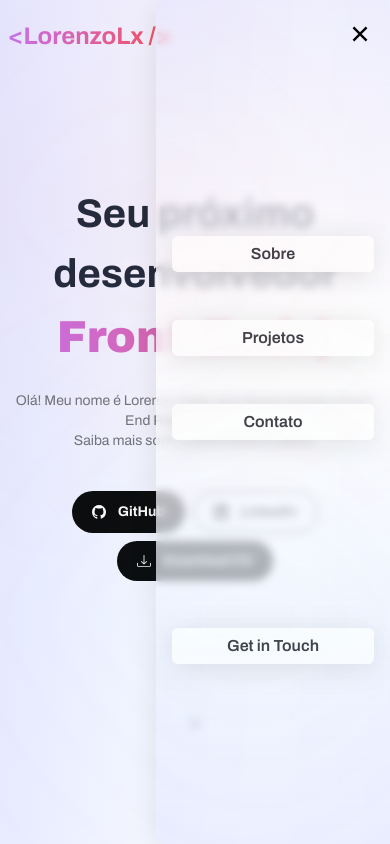
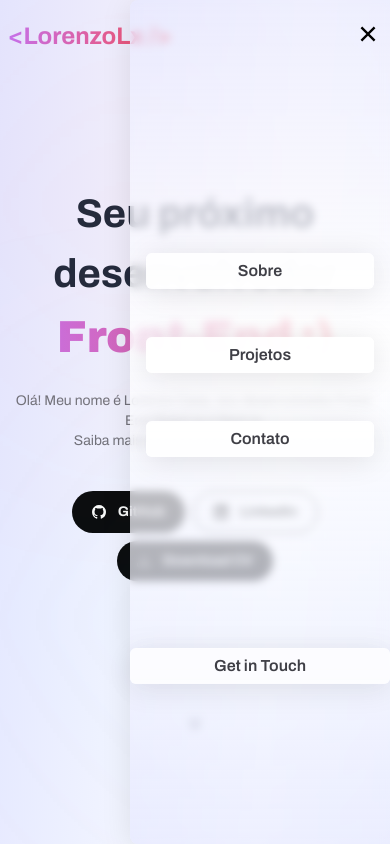
Before and after one commit to LxLorenzo/lorenzo-casa, a Next.js app: page / in a window 390 px wide. Both pictures are taken after a click on the picture 368 px from the left and 36 px from the top of the page. Shown: the top 844 px of the page. Built offline with nearby package versions, Linux system fonts and the light colour scheme.

Commit message:
style: add animated navbar

```diff
--- a/src/app/components/Header.tsx
+++ b/src/app/components/Header.tsx
@@ -31,14 +31,30 @@ const Header = () => {
       >
         Get in Touch
       </Link>
-      {isMenuOpen ? (
-        <div className="menu z-10 lg:hidden fixed flex flex-col right-0 top-0 w-3/5 h-screen px-4 py-5 rounded-l-lg items-center text-center justify-between">
+      {!isMenuOpen ? (
+        <Image
+          src="/menu.svg"
+          width={28}
+          height={28}
+          alt="Menu"
+          onClick={() => setIsMenuOpen((prev) => !prev)}
+          className="cursor-pointer lg:hidden"
+        />
+      ) : (
+        <div className="fixed right-2 sm:right-8 top-5 z-50">
           <RiCloseFill
             onClick={() => setIsMenuOpen((prev) => !prev)}
             className="self-end cursor-pointer"
             fontSize={28}
           />
-          <nav className="flex flex-col gap-12 pb-[-160px] w-full">
+        </div>
+      )}
+      <div
+        className={`menu lg:hidden fixed flex flex-col right-0 top-0 w-2/3 sm:w-1/2  h-screen rounded-l-lg items-center text-center justify-between ${
+          isMenuOpen ? 'translate-x-0' : 'translate-x-full'
+        } ease-in-out duration-300 z-40`}
+      >
+        <nav className="flex flex-col gap-12 pb-[-160px] w-full fixed top-[30%] px-4">
           <ul className="gap-12 text-zinc-700 font-semibold flex flex-col">
             <Link
               className="hover:text-zinc-950 link py-1.5 rounded-md"
@@ -65,24 +81,12 @@ const Header = () => {
         </nav>
         <Link
           href="/#contact"
-            className="2xl:basis-52 text-zinc-700 font-semibold hover:text-zinc-950 mb-40 link w-full py-1.5 rounded-md"
+          className="2xl:basis-52 text-zinc-700 font-semibold hover:text-zinc-950 mb-40 link w-full py-1.5 rounded-md absolute bottom-0"
           onClick={() => setIsMenuOpen(false)}
         >
           Get in Touch
         </Link>
       </div>
-      ) : (
-        <div className="flex lg:hidden">
-          <Image
-            src="/menu.svg"
-            width={28}
-            height={28}
-            alt="Menu"
-            onClick={() => setIsMenuOpen((prev) => !prev)}
-            className="cursor-pointer"
-          />
-        </div>
-      )}
     </header>
   )
 }
```
Lines whose indentation alone changed are shown as unchanged.
